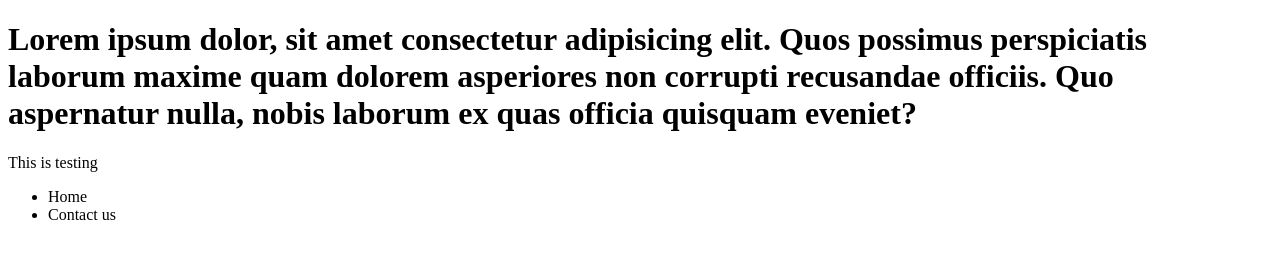
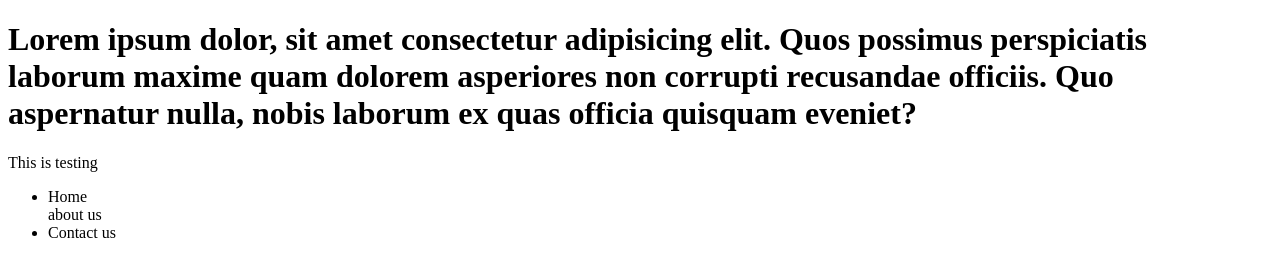
Before and after one commit to LearningForOlamide/Learn-git, a plain HTML site: page index.html in a window 1280 px wide. Drawn offline with Linux system fonts and the light colour scheme.

Commit message:
Just another

```diff
--- a/index.html
+++ b/index.html
@@ -10,6 +10,7 @@
     <p>This is testing</p>
     <ul>
         <li>Home</li>
+        <l1> about us </l1>
         <li>Contact us</li>
     </ul>
 </body>
```
